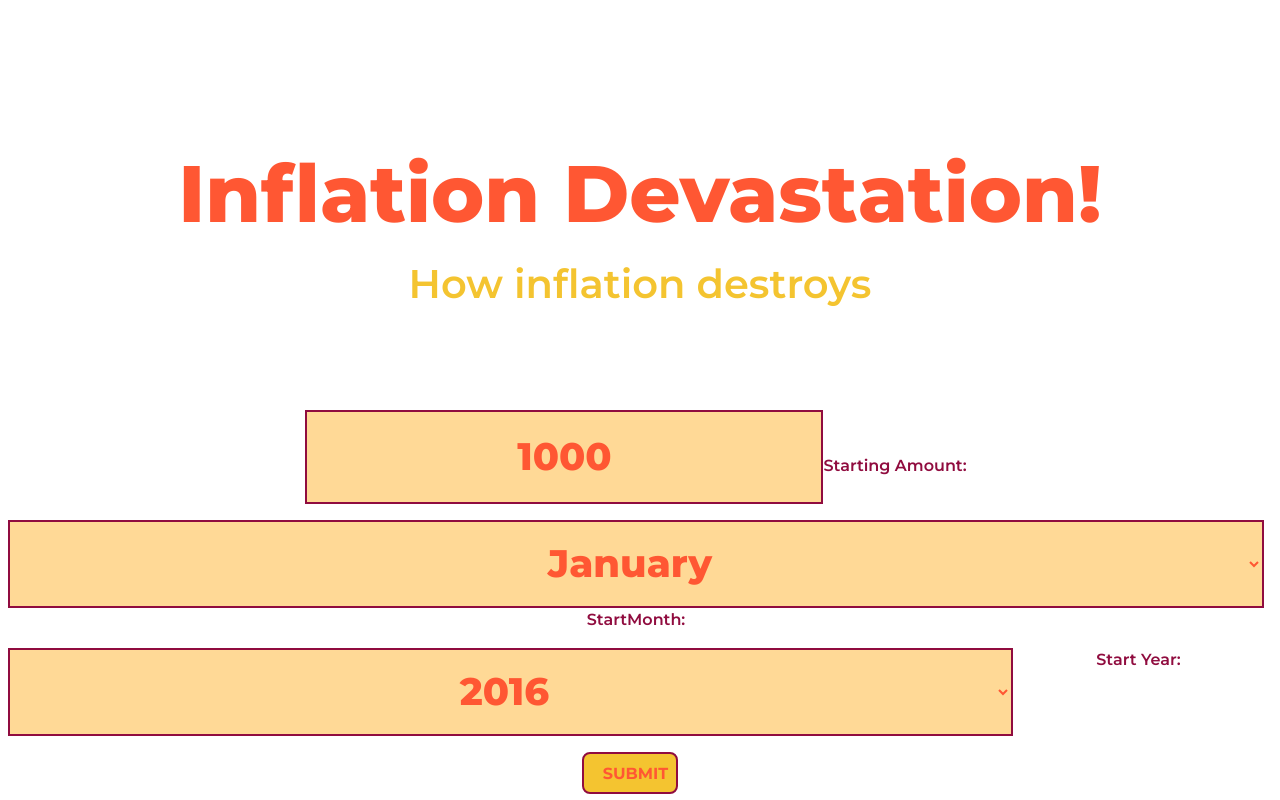
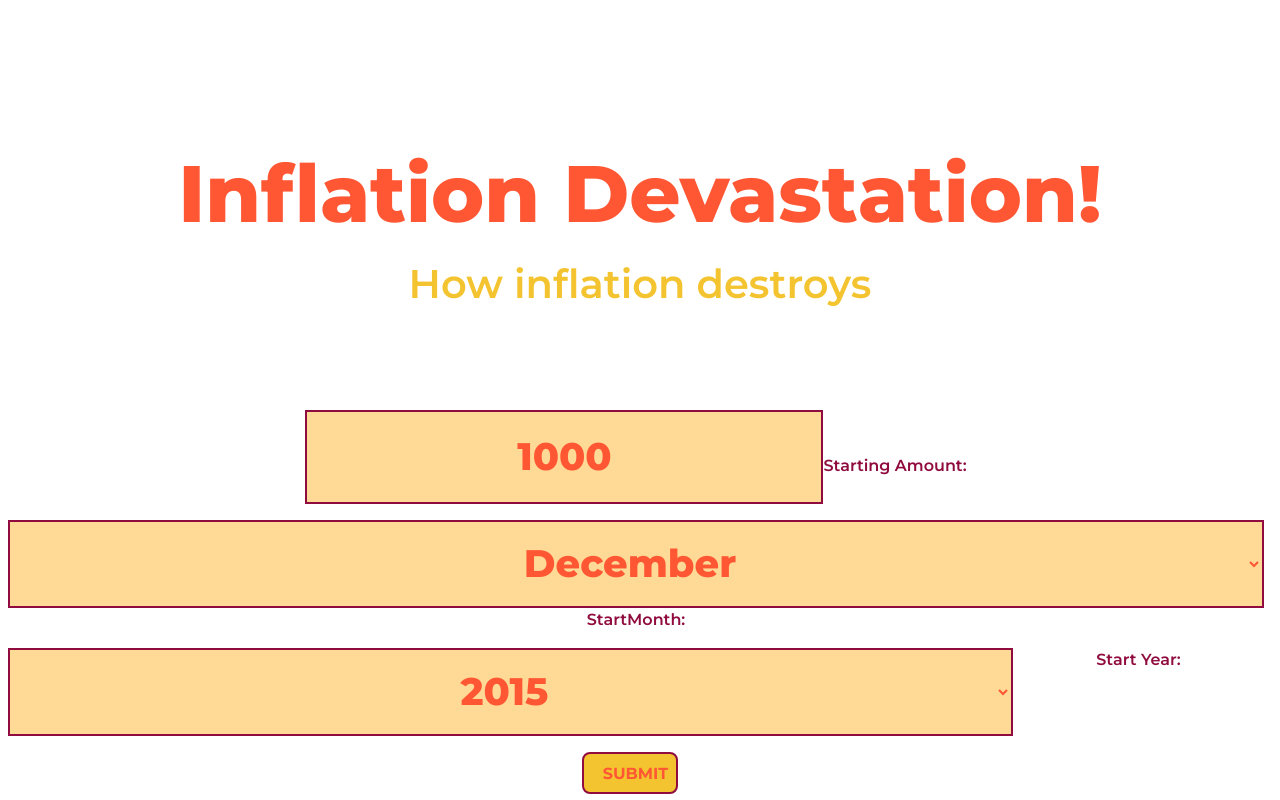
Before and after one commit to rsegrest/inflation-calc-gui, a React (Vite) app: page / in a window 1280 px wide. Built offline with nearby package versions, Linux system fonts and the light colour scheme.

Commit message:
Fixed problem with get latest month with data function

```diff
--- a/src/components/App.tsx
+++ b/src/components/App.tsx
@@ -74,8 +74,11 @@ const getChart = ({
 const App = () => {
 
     const nowDate = new Date();
-    const currentYear = nowDate.getFullYear();
-    const currentZeroBasedMonth = getLatestMonthWithData(nowDate.getMonth(), currentYear);
+    let currentYear = nowDate.getFullYear();
+    // let { currentYear: latestYear, currentZeroBasedMonth: latestMonth } = getLatestMonthWithData(nowDate.getMonth(), currentYear);
+    const lastestDataMonth = getLatestMonthWithData(nowDate.getMonth(), currentYear);
+    currentYear = lastestDataMonth.latestYear;
+    let currentZeroBasedMonth = lastestDataMonth.latestMonth;
 
     const [startingAmount, setStartingAmount] = React.useState(1000);
     const [startZeroBasedMonth, setStartZeroBasedMonth] = React.useState(currentZeroBasedMonth);
--- a/src/data/cpidata.ts
+++ b/src/data/cpidata.ts
@@ -113,5 +113,5 @@ export const CPI_DATA = {
     "2023": [299.170, 300.840, 301.836, 303.363, 304.127, 305.109, 305.691, 307.026, 307.789, 307.671, 307.051, 306.746],
     "2024": [308.417,310.326,312.332,313.348,314.069,314.175,314.540,314.796,315.301,315.664,315.493,315.605],
     "2025": [317.671, 319.082, 319.799, 320.795, 321.465, 322.561, 323.048, 323.976, 324.800, 324.800, 324.122, 324.054],
-    "2026": [324.054, null, null, null, null, null, null, null, null, null, null, null]
+    "2026": [null, null, null, null, null, null, null, null, null, null, null, null]
 }
--- a/src/util/formulas.ts
+++ b/src/util/formulas.ts
@@ -15,6 +15,7 @@ export const getHistoricalCpi = (year:number, month:number = 0) => {
     const cpiData = JSON.parse(cpiDataString);
     const cpiYearDataArray = cpiData[year.toString()];
     const cpiMonthData = cpiYearDataArray[month.toString()];
+    console.log('getHistoricalCpi: ' + year + ', ' + month + ', ' + cpiMonthData);
     return cpiMonthData;
 }
 
@@ -49,14 +50,16 @@ export const calculateTimespanMonths = (startYear:number, startMonth:number, end
 export const getLatestMonthWithData = (currentMonth:number, year:number) => {
     let latestMonth = currentMonth;
     let latestYear = year;
+    let i = 0;
     while (getHistoricalCpi(latestYear,latestMonth) === null) {
+        console.log('while: ' + i);
         latestMonth -= 1;
         if (latestMonth < 0) {
             latestYear -= 1;
             latestMonth = 11;
         }
     }
-    return latestMonth;
+    return {latestMonth, latestYear};
 }
 
 export const getPresentCpi = () => {
```
Also changed, not shown: 1 other file (tests, documents, lock files or other folders).
